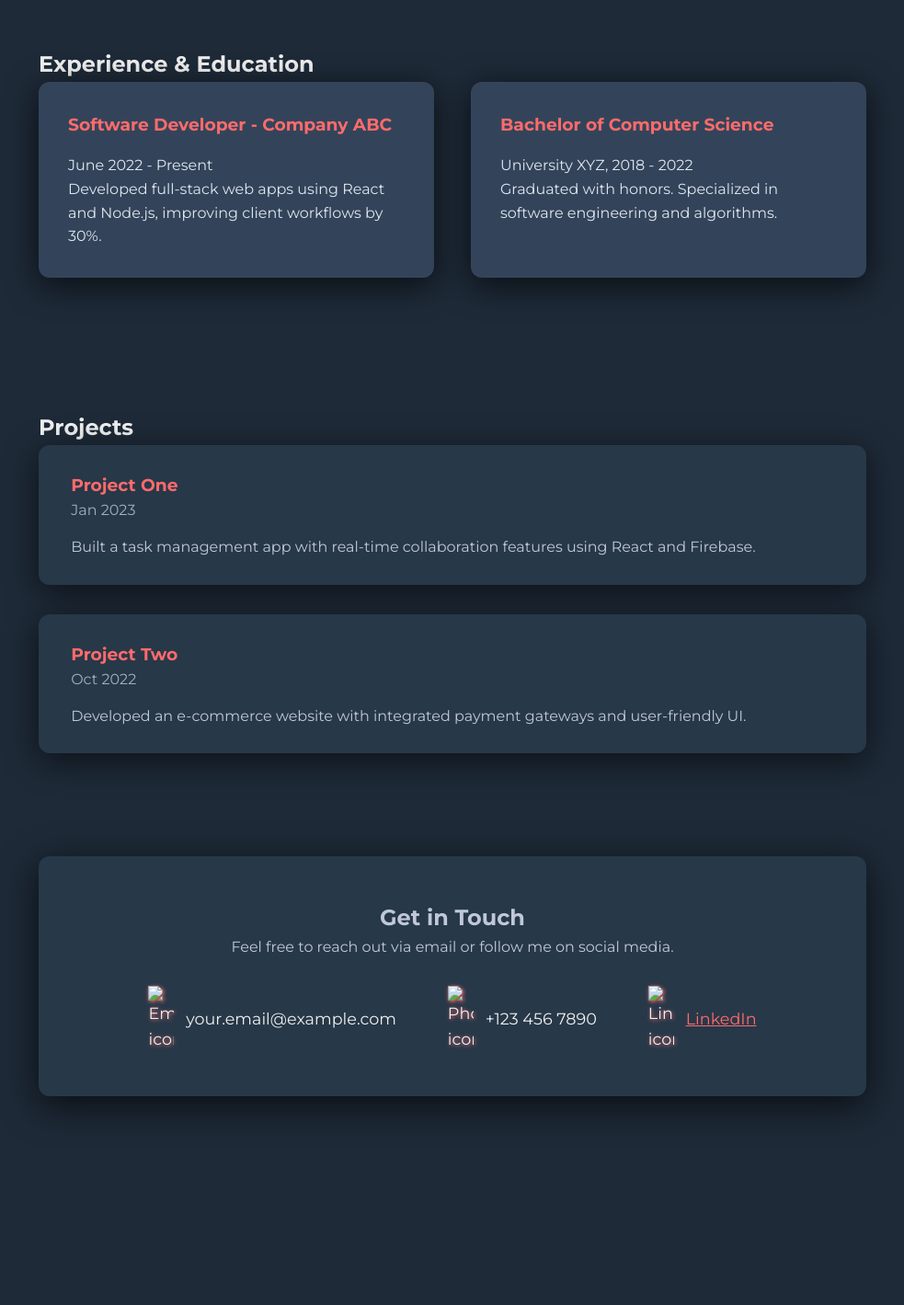
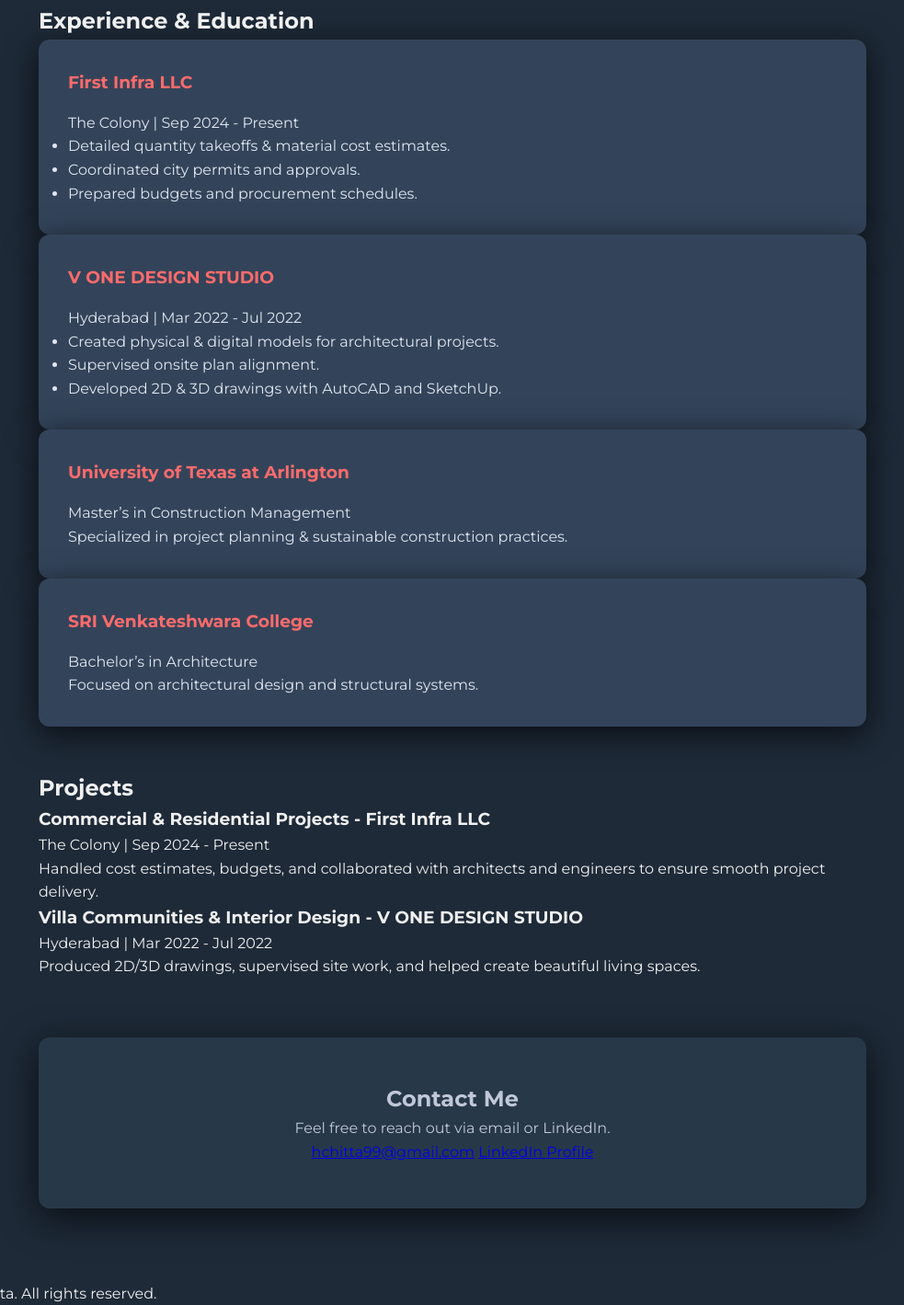
Before and after one commit to Harikachitta/Portfolio, a plain HTML site: page index.html in a window 1280 px wide. Shown: the part 964-2383 px from the top of the page at 92% size, without its empty margins (148-1131 px from the left). Before the commit the page ends 2236 px from the top, so only its background shows below. Drawn offline with Linux system fonts and the light colour scheme.

Commit message:
Update index.html

```diff
--- a/index.html
+++ b/index.html
@@ -3,143 +3,129 @@
 <head>
   <meta charset="UTF-8" />
   <meta name="viewport" content="width=device-width, initial-scale=1" />
-  <title>My Portfolio</title>
+  <title>Harika Chitta | Project Engineer Portfolio</title>
+  <link href="https://fonts.googleapis.com/css2?family=Poppins:wght@300;500;700&display=swap" rel="stylesheet" />
   <link rel="stylesheet" href="style.css" />
 </head>
 <body>
 
-  <!-- Navigation -->
-  <nav id="nav" role="navigation" aria-label="Primary Navigation">
-    <div class="logo" aria-label="Logo">PORTFOLIO</div>
-    <ul class="nav-links" role="menubar">
-      <li role="none"><a href="#hero" role="menuitem" tabindex="0">Home</a></li>
-      <li role="none"><a href="#about" role="menuitem" tabindex="0">About</a></li>
-      <li role="none"><a href="#experience" role="menuitem" tabindex="0">Experience</a></li>
-      <li role="none"><a href="#projects" role="menuitem" tabindex="0">Projects</a></li>
-      <li role="none"><a href="#contact" role="menuitem" tabindex="0">Contact</a></li>
+  <header>
+    <nav class="navbar">
+      <div class="navbar-brand">Harika Chitta</div>
+      <ul class="navbar-menu">
+        <li><a href="#about">About</a></li>
+        <li><a href="#experience">Experience</a></li>
+        <li><a href="#projects">Projects</a></li>
+        <li><a href="#contact">Contact</a></li>
       </ul>
-    <div id="hamburger" class="menu-icon" aria-label="Menu" role="button" aria-expanded="false" tabindex="0">
-      <span></span>
-      <span></span>
-      <span></span>
+      <div class="hamburger" aria-label="Toggle menu" role="button" tabindex="0">
+        <span></span><span></span><span></span>
       </div>
     </nav>
+  </header>
 
-  <!-- Hero Section -->
-  <section id="hero" class="container fade-in">
-    <p class="hero-intro">Hello, my name is</p>
-    <h1 class="hero-name">Your Name</h1>
-    <p class="hero-title">Creative Developer & Problem Solver</p>
-    <div class="btn-container">
-      <a href="#projects" class="btn btn-primary">View Projects</a>
-      <a href="#contact" class="btn btn-secondary">Contact Me</a>
+  <main>
+    <section id="hero" class="section hero">
+      <h1>Hi, I'm <span>Harika Chitta</span></h1>
+      <p>Project Engineer | Architecture & Construction Management</p>
+      <div class="buttons">
+        <a href="./assets/Resume_HarikaChitta.pdf" class="btn primary-btn" target="_blank" rel="noopener noreferrer">Download Resume</a>
+        <a href="#contact" class="btn secondary-btn">Contact Me</a>
       </div>
     </section>
 
-  <!-- About Section -->
-  <section id="about" class="container fade-in" tabindex="0" aria-label="About me">
-    <h2 class="section-title">About Me</h2>
+    <section id="about" class="section about-section">
+      <h2>About Me</h2>
       <p>
-      I'm a passionate developer specializing in building modern, responsive web applications.
-      I love creating clean, user-friendly designs and bringing ideas to life with code.
+        I’m a dedicated Project Engineer with a background in architecture and construction management.
+        With a Master’s from the University of Texas at Arlington and hands-on experience in project planning, budgeting, and sustainable design, I bridge the gap between vision and execution.
       </p>
       <p>
-      With experience in JavaScript, React, Node.js, and backend technologies, I focus on delivering
-      high-quality, maintainable software.
+        I specialize in using tools like Procore, Bluebeam, and AutoCAD to deliver efficient and innovative construction solutions.
+      </p>
+      <p>
+        Outside work, I enjoy exploring architectural marvels and staying updated on green building trends.
       </p>
     </section>
 
-  <!-- Experience Section -->
-  <section id="experience" class="container fade-in" tabindex="0" aria-label="Work Experience and Education">
-    <h2 class="section-title">Experience & Education</h2>
-    <div class="cards-container">
-      <article class="card" tabindex="0">
-        <h3>Software Developer - Company ABC</h3>
-        <p>June 2022 - Present</p>
-        <p>Developed full-stack web apps using React and Node.js, improving client workflows by 30%.</p>
+    <section id="experience" class="section experience-section">
+      <h2>Experience & Education</h2>
+      <div class="cards">
+        <article class="card">
+          <h3>First Infra LLC</h3>
+          <span class="date-location">The Colony | Sep 2024 - Present</span>
+          <ul>
+            <li>Detailed quantity takeoffs & material cost estimates.</li>
+            <li>Coordinated city permits and approvals.</li>
+            <li>Prepared budgets and procurement schedules.</li>
+          </ul>
         </article>
-      <article class="card" tabindex="0">
-        <h3>Bachelor of Computer Science</h3>
-        <p>University XYZ, 2018 - 2022</p>
-        <p>Graduated with honors. Specialized in software engineering and algorithms.</p>
+        <article class="card">
+          <h3>V ONE DESIGN STUDIO</h3>
+          <span class="date-location">Hyderabad | Mar 2022 - Jul 2022</span>
+          <ul>
+            <li>Created physical & digital models for architectural projects.</li>
+            <li>Supervised onsite plan alignment.</li>
+            <li>Developed 2D & 3D drawings with AutoCAD and SketchUp.</li>
+          </ul>
+        </article>
+        <article class="card education-card">
+          <h3>University of Texas at Arlington</h3>
+          <span class="date-location">Master’s in Construction Management</span>
+          <p>Specialized in project planning & sustainable construction practices.</p>
+        </article>
+        <article class="card education-card">
+          <h3>SRI Venkateshwara College</h3>
+          <span class="date-location">Bachelor’s in Architecture</span>
+          <p>Focused on architectural design and structural systems.</p>
         </article>
       </div>
     </section>
 
-  <!-- Projects Section -->
-  <section id="projects" class="container fade-in" tabindex="0" aria-label="Projects">
-    <h2 class="section-title">Projects</h2>
-    <div class="projects-wrapper">
-      <div class="project-card" tabindex="0">
-        <h3>Project One</h3>
-        <p class="project-date">Jan 2023</p>
-        <p>Built a task management app with real-time collaboration features using React and Firebase.</p>
+    <section id="projects" class="section projects-section">
+      <h2>Projects</h2>
+      <div class="project-list">
+        <div class="project">
+          <h3>Commercial & Residential Projects - First Infra LLC</h3>
+          <span class="date-location">The Colony | Sep 2024 - Present</span>
+          <p>Handled cost estimates, budgets, and collaborated with architects and engineers to ensure smooth project delivery.</p>
         </div>
-      <div class="project-card" tabindex="0">
-        <h3>Project Two</h3>
-        <p class="project-date">Oct 2022</p>
-        <p>Developed an e-commerce website with integrated payment gateways and user-friendly UI.</p>
+        <div class="project">
+          <h3>Villa Communities & Interior Design - V ONE DESIGN STUDIO</h3>
+          <span class="date-location">Hyderabad | Mar 2022 - Jul 2022</span>
+          <p>Produced 2D/3D drawings, supervised site work, and helped create beautiful living spaces.</p>
         </div>
       </div>
     </section>
 
-  <!-- Contact Section -->
-  <section id="contact" class="container fade-in" tabindex="0" aria-label="Contact Information">
-    <h2 class="section-title">Get in Touch</h2>
-    <p>Feel free to reach out via email or follow me on social media.</p>
-    <div class="contact-info">
-      <div>
-        <img class="icon-small" src="email-icon.svg" alt="Email icon" />
-        <span>your.email@example.com</span>
-      </div>
-      <div>
-        <img class="icon-small" src="phone-icon.svg" alt="Phone icon" />
-        <span>+123 456 7890</span>
-      </div>
-      <div>
-        <img class="icon-small" src="linkedin-icon.svg" alt="LinkedIn icon" />
-        <a href="https://linkedin.com/in/yourprofile" target="_blank" rel="noopener noreferrer" style="color:#ff6b6b;">LinkedIn</a>
-      </div>
+    <section id="contact" class="section contact-section">
+      <h2>Contact Me</h2>
+      <p>Feel free to reach out via email or LinkedIn.</p>
+      <div class="contact-links">
+        <a href="mailto:hchitta99@gmail.com" class="contact-link">hchitta99@gmail.com</a>
+        <a href="https://www.linkedin.com/in/harikachitta/" target="_blank" rel="noopener noreferrer" class="contact-link">LinkedIn Profile</a>
       </div>
     </section>
+  </main>
+
+  <footer>
+    <p>© 2025 Harika Chitta. All rights reserved.</p>
+  </footer>
 
   <script>
-    // Hamburger menu toggle script
-    const hamburger = document.getElementById('hamburger');
-    const navLinks = document.querySelector('.nav-links');
+    const hamburger = document.querySelector('.hamburger');
+    const navMenu = document.querySelector('.navbar-menu');
 
     hamburger.addEventListener('click', () => {
-      navLinks.classList.toggle('open');
-      hamburger.setAttribute('aria-expanded', navLinks.classList.contains('open'));
+      navMenu.classList.toggle('active');
+      hamburger.classList.toggle('active');
     });
 
-    // Close menu when link clicked (for mobile)
-    document.querySelectorAll('.nav-links a').forEach(link => {
+    // Close menu on link click (mobile)
+    document.querySelectorAll('.navbar-menu a').forEach(link => {
       link.addEventListener('click', () => {
-        navLinks.classList.remove('open');
-        hamburger.setAttribute('aria-expanded', 'false');
-      });
-    });
-
-    // Scroll-triggered fade-in animations
-    document.addEventListener('DOMContentLoaded', () => {
-      const faders = document.querySelectorAll('.fade-in');
-
-      const appearOptions = {
-        threshold: 0.1,
-        rootMargin: "0px 0px -50px 0px"
-      };
-
-      const appearOnScroll = new IntersectionObserver(function(entries, observer) {
-        entries.forEach(entry => {
-          if (!entry.isIntersecting) return;
-          entry.target.classList.add('visible');
-          observer.unobserve(entry.target);
-        });
-      }, appearOptions);
-
-      faders.forEach(fader => {
-        appearOnScroll.observe(fader);
+        navMenu.classList.remove('active');
+        hamburger.classList.remove('active');
       });
     });
   </script>
```
Lines whose indentation alone changed are shown as unchanged.
